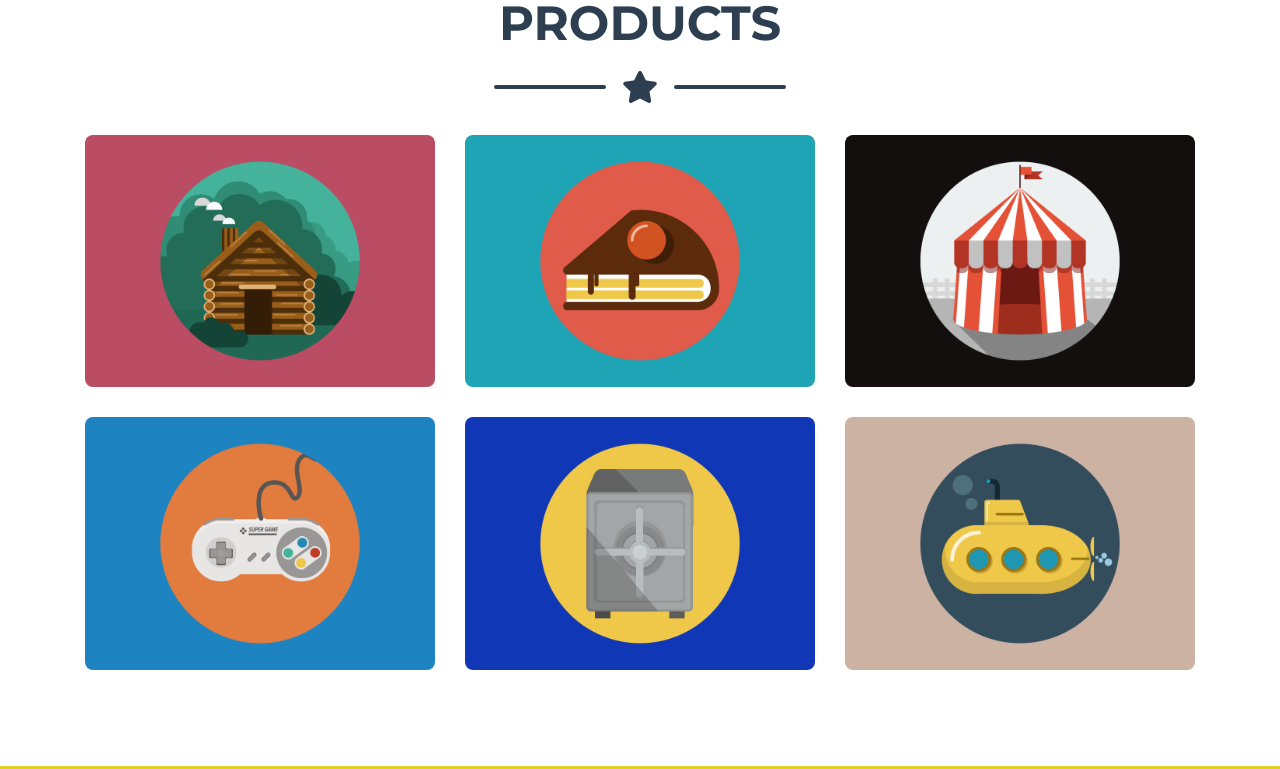
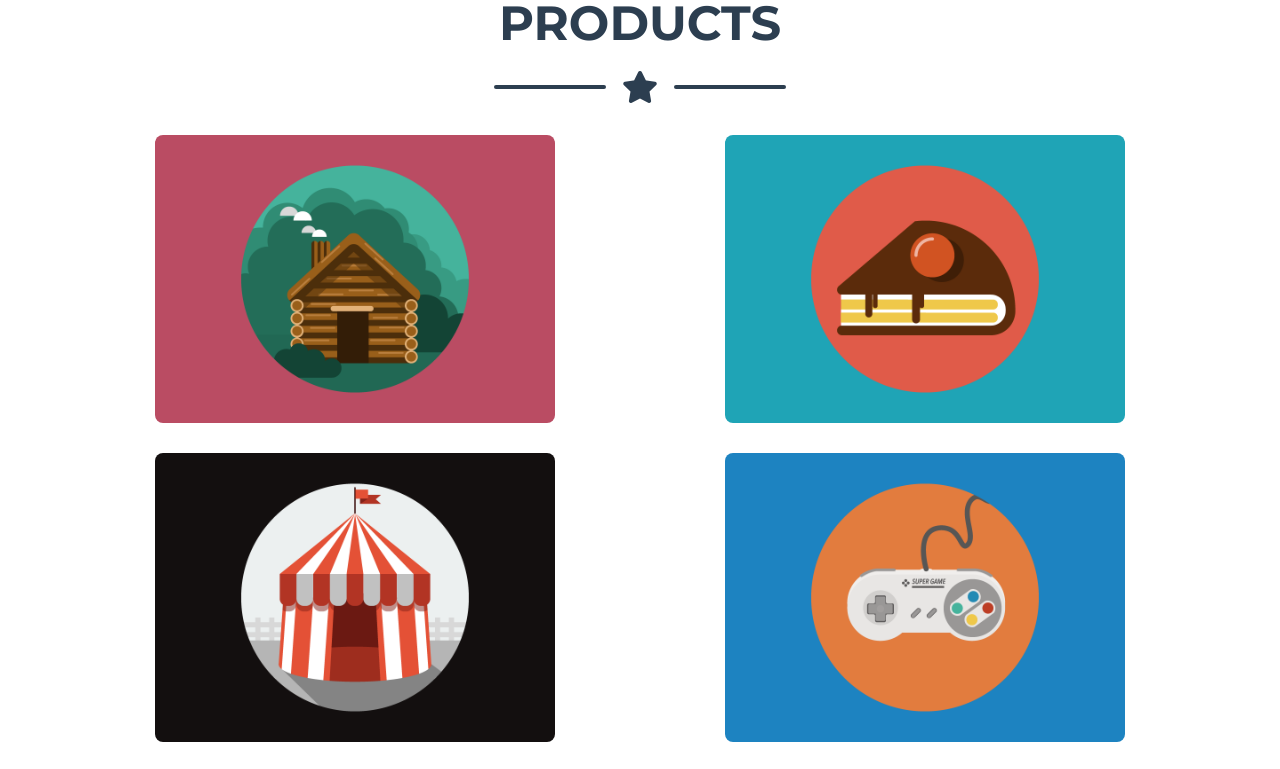
Before and after one commit to angiejones/ab-testing, a plain HTML site: page dist/b.html in a window 1280 px wide. Shown: the part 876-1645 px from the top of the page. Drawn offline with Linux system fonts and the light colour scheme.

Commit message:
change Product layout

```diff
--- a/dist/b.html
+++ b/dist/b.html
@@ -91,7 +91,7 @@
       <div class="row">
 
         <!-- Portfolio Item 1 -->
-        <div class="col-md-6 col-lg-4">
+        <div class="col-md-6 col-lg-6">
           <div class="portfolio-item mx-auto" data-toggle="modal" data-target="#portfolioModal1">
             <div class="portfolio-item-caption d-flex align-items-center justify-content-center h-100 w-100">
               <div class="portfolio-item-caption-content text-center text-white">
@@ -103,7 +103,7 @@
         </div>
 
         <!-- Portfolio Item 2 -->
-        <div class="col-md-6 col-lg-4">
+        <div class="col-md-6 col-lg-6">
           <div class="portfolio-item mx-auto" data-toggle="modal" data-target="#portfolioModal2">
             <div class="portfolio-item-caption d-flex align-items-center justify-content-center h-100 w-100">
               <div class="portfolio-item-caption-content text-center text-white">
@@ -115,7 +115,7 @@
         </div>
 
         <!-- Portfolio Item 3 -->
-        <div class="col-md-6 col-lg-4">
+        <div class="col-md-6 col-lg-6">
           <div class="portfolio-item mx-auto" data-toggle="modal" data-target="#portfolioModal3">
             <div class="portfolio-item-caption d-flex align-items-center justify-content-center h-100 w-100">
               <div class="portfolio-item-caption-content text-center text-white">
@@ -127,7 +127,7 @@
         </div>
 
         <!-- Portfolio Item 4 -->
-        <div class="col-md-6 col-lg-4">
+        <div class="col-md-6 col-lg-6">
           <div class="portfolio-item mx-auto" data-toggle="modal" data-target="#portfolioModal4">
             <div class="portfolio-item-caption d-flex align-items-center justify-content-center h-100 w-100">
               <div class="portfolio-item-caption-content text-center text-white">
@@ -139,7 +139,7 @@
         </div>
 
         <!-- Portfolio Item 5 -->
-        <div class="col-md-6 col-lg-4">
+        <div class="col-md-6 col-lg-6">
           <div class="portfolio-item mx-auto" data-toggle="modal" data-target="#portfolioModal5">
             <div class="portfolio-item-caption d-flex align-items-center justify-content-center h-100 w-100">
               <div class="portfolio-item-caption-content text-center text-white">
@@ -151,7 +151,7 @@
         </div>
 
         <!-- Portfolio Item 6 -->
-        <div class="col-md-6 col-lg-4">
+        <div class="col-md-6 col-lg-6">
           <div class="portfolio-item mx-auto" data-toggle="modal" data-target="#portfolioModal6">
             <div class="portfolio-item-caption d-flex align-items-center justify-content-center h-100 w-100">
               <div class="portfolio-item-caption-content text-center text-white">
```
